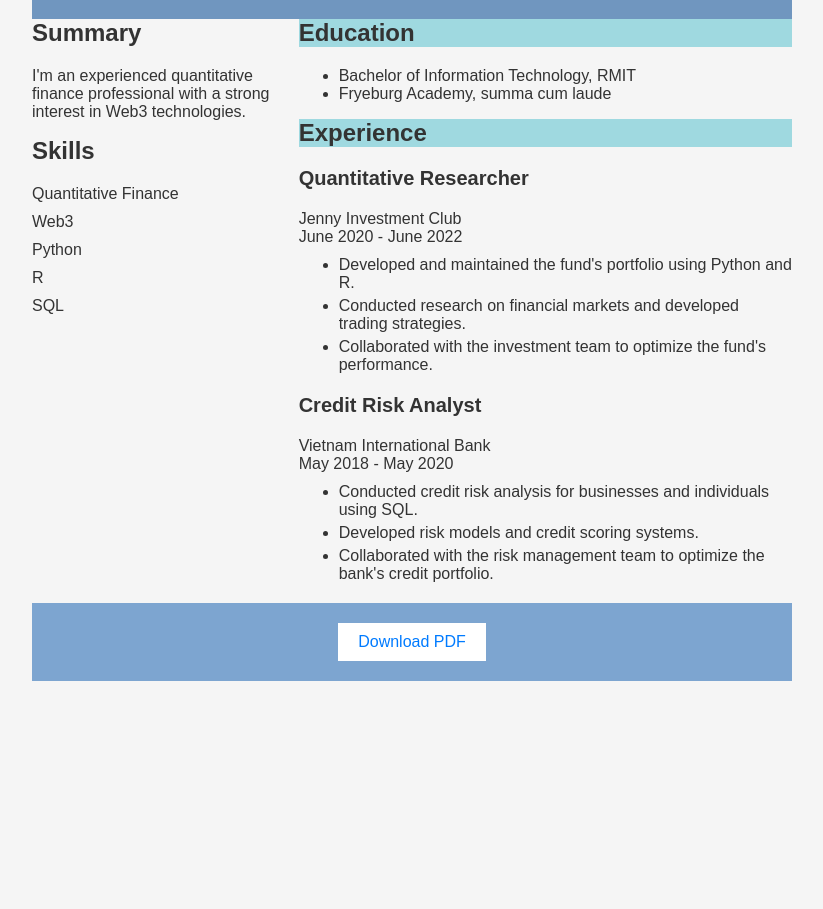
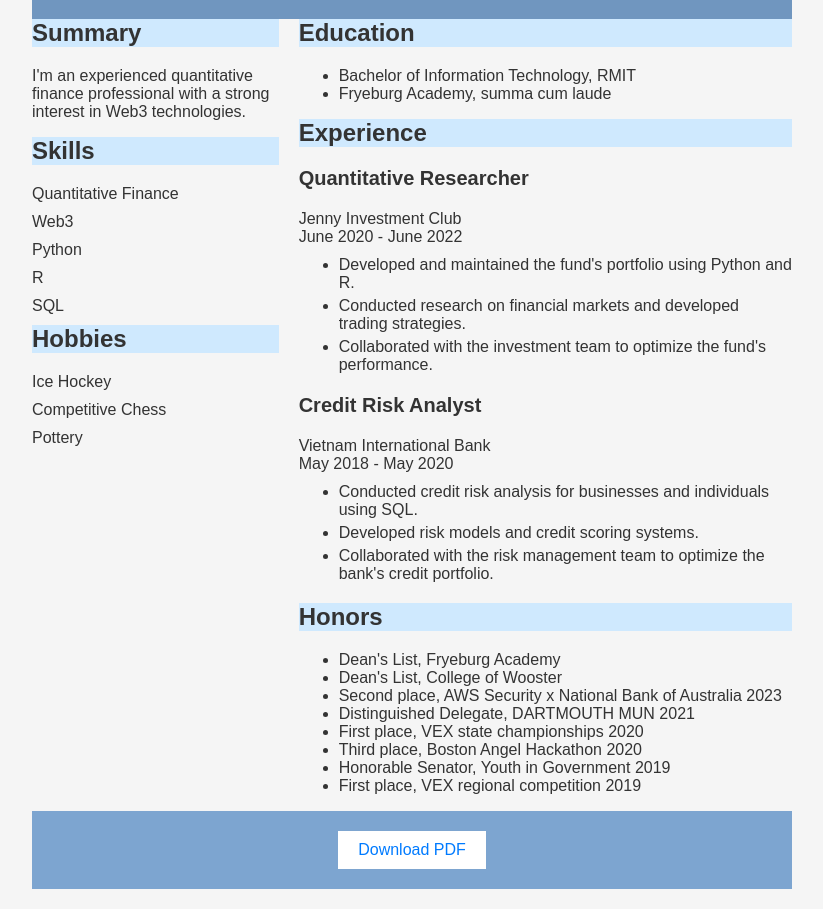
Before and after one commit to andrewcoldbrew/andrewcoldbrew.github.io, a plain HTML site: page index.html in a window 1280 px wide. Shown: the part 104-1013 px from the top of the page, without its empty margins (228-1051 px from the left). Before the commit the page ends 805 px from the top, so only its background shows below. Drawn offline with Linux system fonts and the light colour scheme; a script that the page names is missing.

Commit message:
Update index.html

```diff
--- a/index.html
+++ b/index.html
@@ -8,13 +8,13 @@
     <div class="container">
       <div class="header">
         <h1>Andy Nguyen</h1>
-        <p>Quantitative Finance | Web3</p>
+        <p>Quantitative Finance | Web3 developer</p>
       </div>
       <div class="main">
         <div class="left">
-          <h2>Summary</h2>
+          <h2 style="background-color:rgb(207, 233, 254);">Summary</h2>
           <p>I'm an experienced quantitative finance professional with a strong interest in Web3 technologies.</p>
-          <h2>Skills</h2>
+          <h2 style="background-color:rgb(207, 233, 254);">Skills</h2>
           <ul>
             <li>Quantitative Finance</li>
             <li>Web3</li>
@@ -22,14 +22,20 @@
             <li>R</li>
             <li>SQL</li>
           </ul>
+          <h2 style="background-color:rgb(207, 233, 254);">Hobbies</h2>
+          <ul>
+            <li>Ice Hockey</li>
+            <li>Competitive Chess</li>
+            <li>Pottery</li>
+          </ul>
         </div>
         <div class="right">
-            <h2 style="background-color:rgb(159, 217, 224);">Education</h2>
+            <h2 style="background-color:rgb(207, 233, 254);">Education</h2>
           <ul>
             <li>Bachelor of Information Technology, RMIT</li>
             <li>Fryeburg Academy, summa cum laude</li>
           </ul>
-          <h2 style="background-color:rgb(159, 217, 224);">Experience</h2>
+          <h2 style="background-color:rgb(207, 233, 254);">Experience</h2>
           <div class="job">
             <h3>Quantitative Researcher</h3>
             <p>Jenny Investment Club</p>
@@ -50,6 +56,16 @@
               <li>Collaborated with the risk management team to optimize the bank's credit portfolio.</li>
             </ul>
           </div>
+          <h2 style="background-color:rgb(207, 233, 254);">Honors</h2>
+            <ul>
+                <li>Dean's List, Fryeburg Academy</li>
+                <li>Dean's List, College of Wooster</li>
+                <li>Second place, AWS Security x National Bank of Australia 2023</li>
+                <li>Distinguished Delegate, DARTMOUTH MUN 2021 </li>
+                <li>First place, VEX state championships 2020</li>
+                <li>Third place, Boston Angel Hackathon 2020</li>
+                <li>Honorable Senator, Youth in Government 2019</li>
+                <li>First place, VEX regional competition 2019</li>
         </div>
       </div>
       <div class="footer">
```
